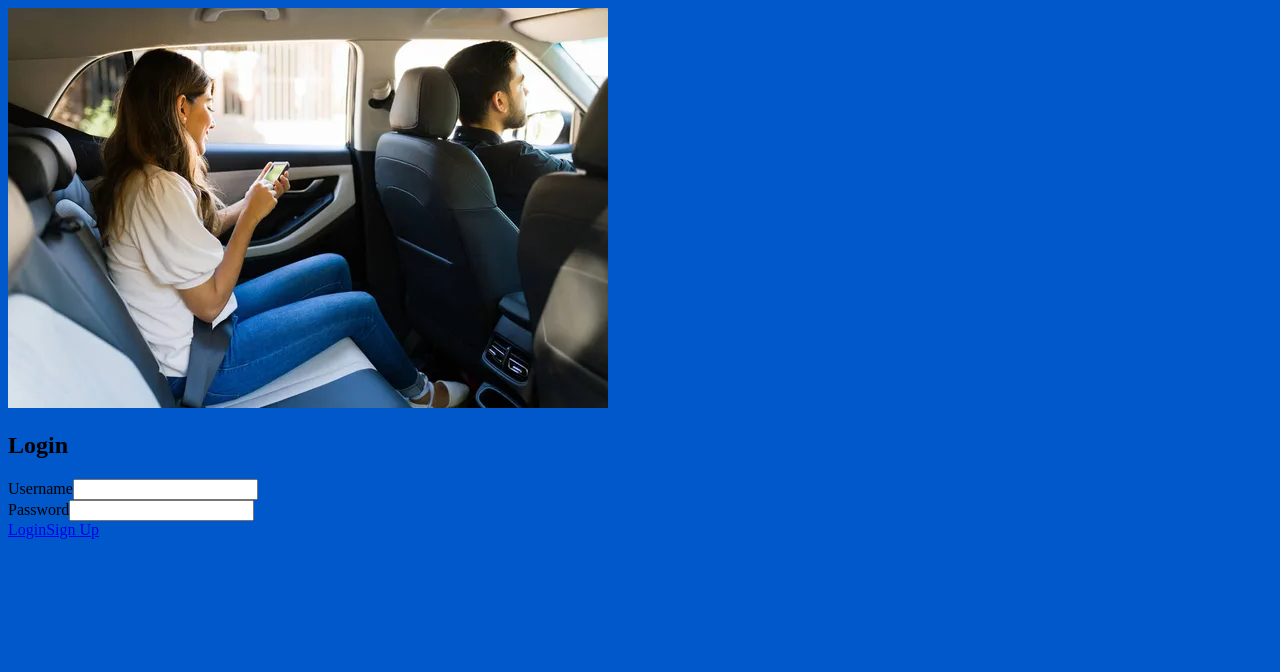
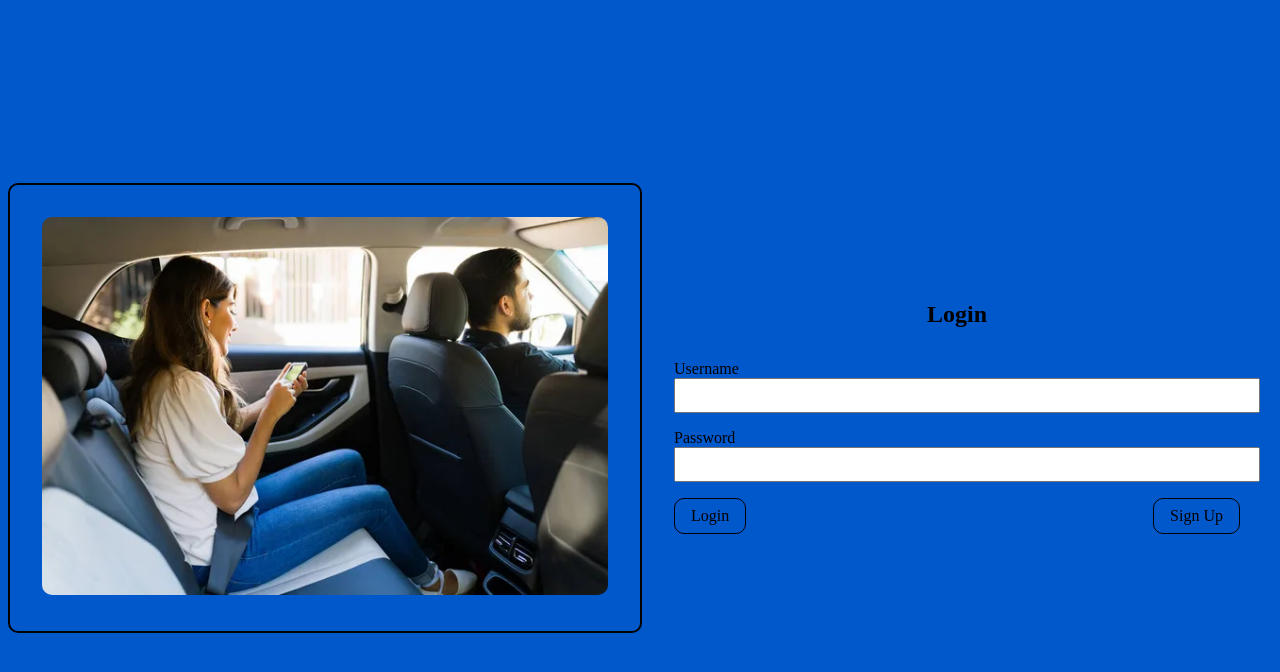
Before and after one commit to ddlhg/RideMate, a React (Create React App) app: page /login in a window 1280 px wide. Shown: the top 672 px of the page. Built offline with nearby package versions, Linux system fonts and the light colour scheme.

Commit message:
Update Login.css

```diff
--- a/src/components/Login.css
+++ b/src/components/Login.css
@@ -0,0 +1,53 @@
+.login-page {
+    display: flex;
+    align-items: center;
+    justify-content: center;
+    height: 100vh;
+}
+
+.image-container {
+    flex: 1;
+    padding: 2rem;
+    border: 2px solid #000;
+    border-radius: 10px;
+}
+
+.floating-image {
+    width: 100%;
+    border-radius: 10px;
+}
+
+.login-container {
+    flex: 1;
+    padding: 2rem;
+}
+
+h2 {
+    text-align: center;
+    margin-bottom: 2rem;
+}
+
+input {
+    width: 100%;
+    padding: 0.5rem;
+    margin-bottom: 1rem;
+}
+
+.button-group {
+    display: flex;
+    justify-content: space-between;
+}
+
+a {
+    display: inline-block;
+    padding: 0.5rem 1rem;
+    border: 1px solid #000;
+    border-radius: 10px;
+    text-decoration: none;
+    color: #000;
+}
+
+    a:hover {
+        background-color: blue;
+        color: #fff;
+    }
```
